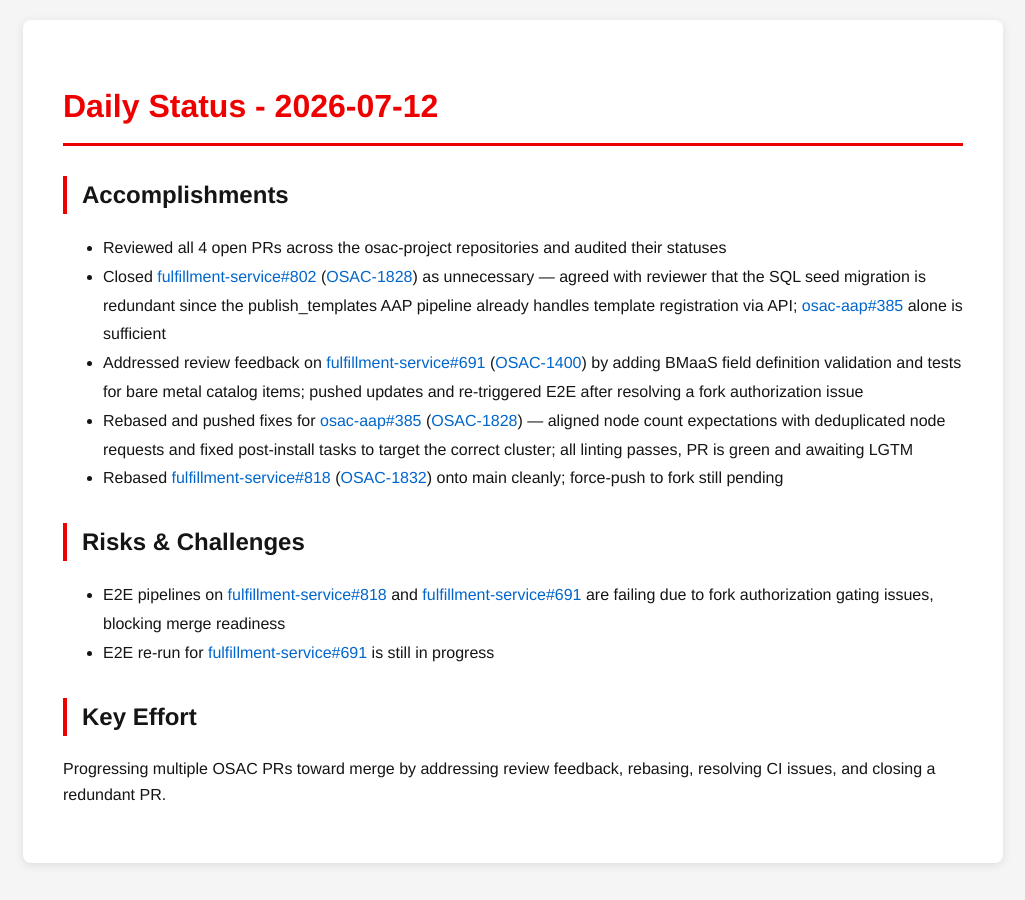
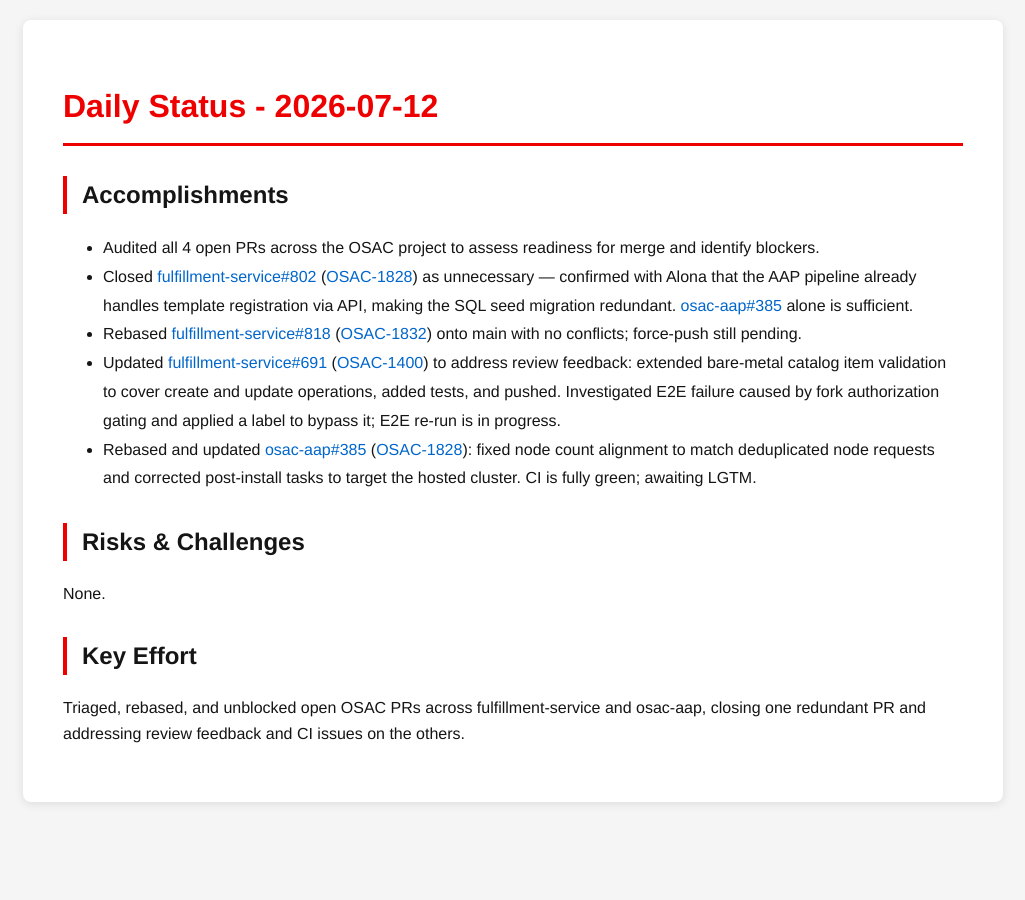
Before and after one commit to tzvatot/daily-status, a Jekyll site: the page built from 2026-07-12.md, in a window 1280 px wide. Shown: the whole page, without its empty margins (127-1152 px from the left). Built offline with Jekyll 4.4.1, drawn with Linux system fonts in a browser that asks for light colours.

Commit message:
Daily status update - 2026-07-12

```diff
--- a/2026-07-12.md
+++ b/2026-07-12.md
@@ -7,15 +7,14 @@ date: 2026-07-12
 # Daily Status - 2026-07-12
 
 ## Accomplishments
-- Reviewed all 4 open PRs across the osac-project repositories and audited their statuses
-- Closed [fulfillment-service#802](https://github.com/osac-project/fulfillment-service/pull/802) ([OSAC-1828](https://redhat.atlassian.net/browse/OSAC-1828)) as unnecessary — agreed with reviewer that the SQL seed migration is redundant since the publish_templates AAP pipeline already handles template registration via API; [osac-aap#385](https://github.com/osac-project/osac-aap/pull/385) alone is sufficient
-- Addressed review feedback on [fulfillment-service#691](https://github.com/osac-project/fulfillment-service/pull/691) ([OSAC-1400](https://redhat.atlassian.net/browse/OSAC-1400)) by adding BMaaS field definition validation and tests for bare metal catalog items; pushed updates and re-triggered E2E after resolving a fork authorization issue
-- Rebased and pushed fixes for [osac-aap#385](https://github.com/osac-project/osac-aap/pull/385) ([OSAC-1828](https://redhat.atlassian.net/browse/OSAC-1828)) — aligned node count expectations with deduplicated node requests and fixed post-install tasks to target the correct cluster; all linting passes, PR is green and awaiting LGTM
-- Rebased [fulfillment-service#818](https://github.com/osac-project/fulfillment-service/pull/818) ([OSAC-1832](https://redhat.atlassian.net/browse/OSAC-1832)) onto main cleanly; force-push to fork still pending
+- Audited all 4 open PRs across the OSAC project to assess readiness for merge and identify blockers.
+- Closed [fulfillment-service#802](https://github.com/osac-project/fulfillment-service/pull/802) ([OSAC-1828](https://redhat.atlassian.net/browse/OSAC-1828)) as unnecessary — confirmed with Alona that the AAP pipeline already handles template registration via API, making the SQL seed migration redundant. [osac-aap#385](https://github.com/osac-project/osac-aap/pull/385) alone is sufficient.
+- Rebased [fulfillment-service#818](https://github.com/osac-project/fulfillment-service/pull/818) ([OSAC-1832](https://redhat.atlassian.net/browse/OSAC-1832)) onto main with no conflicts; force-push still pending.
+- Updated [fulfillment-service#691](https://github.com/osac-project/fulfillment-service/pull/691) ([OSAC-1400](https://redhat.atlassian.net/browse/OSAC-1400)) to address review feedback: extended bare-metal catalog item validation to cover create and update operations, added tests, and pushed. Investigated E2E failure caused by fork authorization gating and applied a label to bypass it; E2E re-run is in progress.
+- Rebased and updated [osac-aap#385](https://github.com/osac-project/osac-aap/pull/385) ([OSAC-1828](https://redhat.atlassian.net/browse/OSAC-1828)): fixed node count alignment to match deduplicated node requests and corrected post-install tasks to target the hosted cluster. CI is fully green; awaiting LGTM.
 
 ## Risks & Challenges
-- E2E pipelines on [fulfillment-service#818](https://github.com/osac-project/fulfillment-service/pull/818) and [fulfillment-service#691](https://github.com/osac-project/fulfillment-service/pull/691) are failing due to fork authorization gating issues, blocking merge readiness
-- E2E re-run for [fulfillment-service#691](https://github.com/osac-project/fulfillment-service/pull/691) is still in progress
+None.
 
 ## Key Effort
-Progressing multiple OSAC PRs toward merge by addressing review feedback, rebasing, resolving CI issues, and closing a redundant PR.
+Triaged, rebased, and unblocked open OSAC PRs across fulfillment-service and osac-aap, closing one redundant PR and addressing review feedback and CI issues on the others.
```
